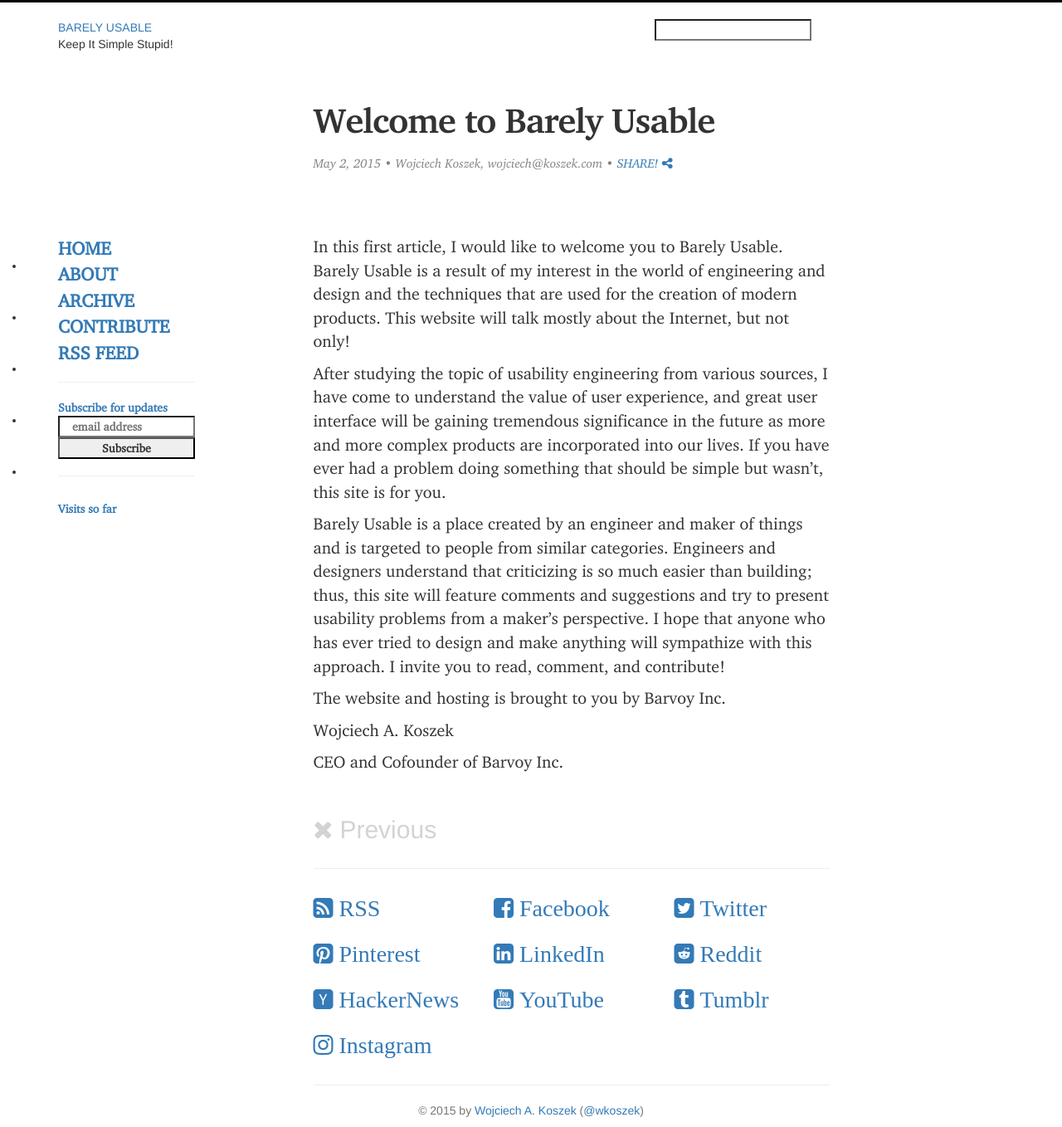
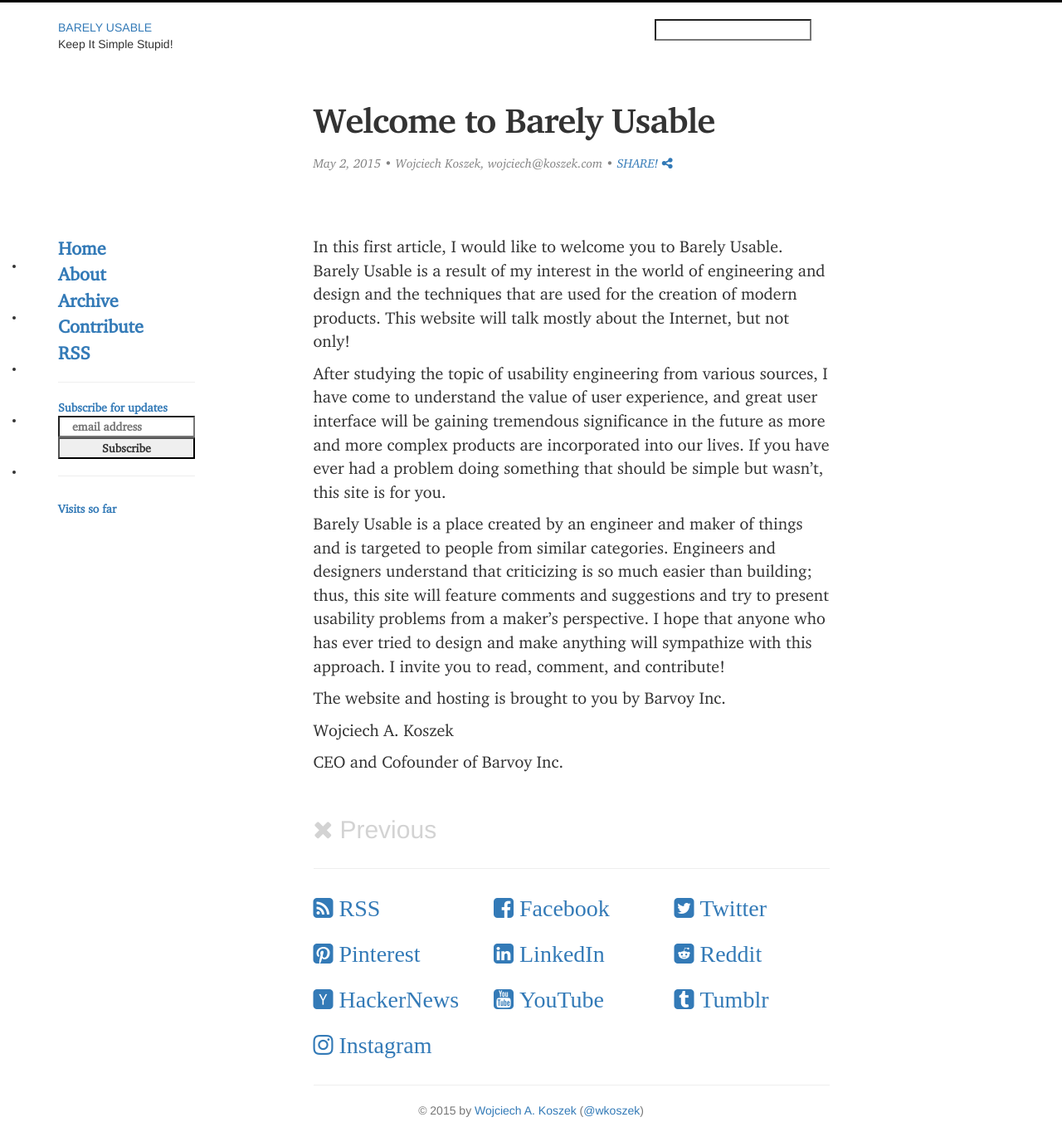
Before and after one commit to wkoszek/barelyusable, a Jekyll site: the page built from index.html, in a window 1280 px wide. Shown: the whole page at 83% size. Built offline with Jekyll 4.4.1, drawn with Linux system fonts in a browser that asks for light colours; nearby versions of some CDN libraries; comment, search, counter and statistics services are not loaded.

Commit message:
Don't use uppercase for everything.

```diff
--- a/_includes/menu.html
+++ b/_includes/menu.html
@@ -1,9 +1,9 @@
-<li><a href="/">HOME</a><br>
+<li><a href="/">Home</a><br>
 
-<li><a href="/about/">ABOUT</a><br>
+<li><a href="/about/">About</a><br>
 
-<li><a href="/archive/">ARCHIVE</a><br>
+<li><a href="/archive/">Archive</a><br>
 
-<li><a href="/contributing/">CONTRIBUTE</a><br>
+<li><a href="/contributing/">Contribute</a><br>
 
-<li><a href="http://feeds.feedburner.com/barelyusable">RSS FEED</a><br>
+<li><a href="http://feeds.feedburner.com/barelyusable">RSS</a><br>
```
